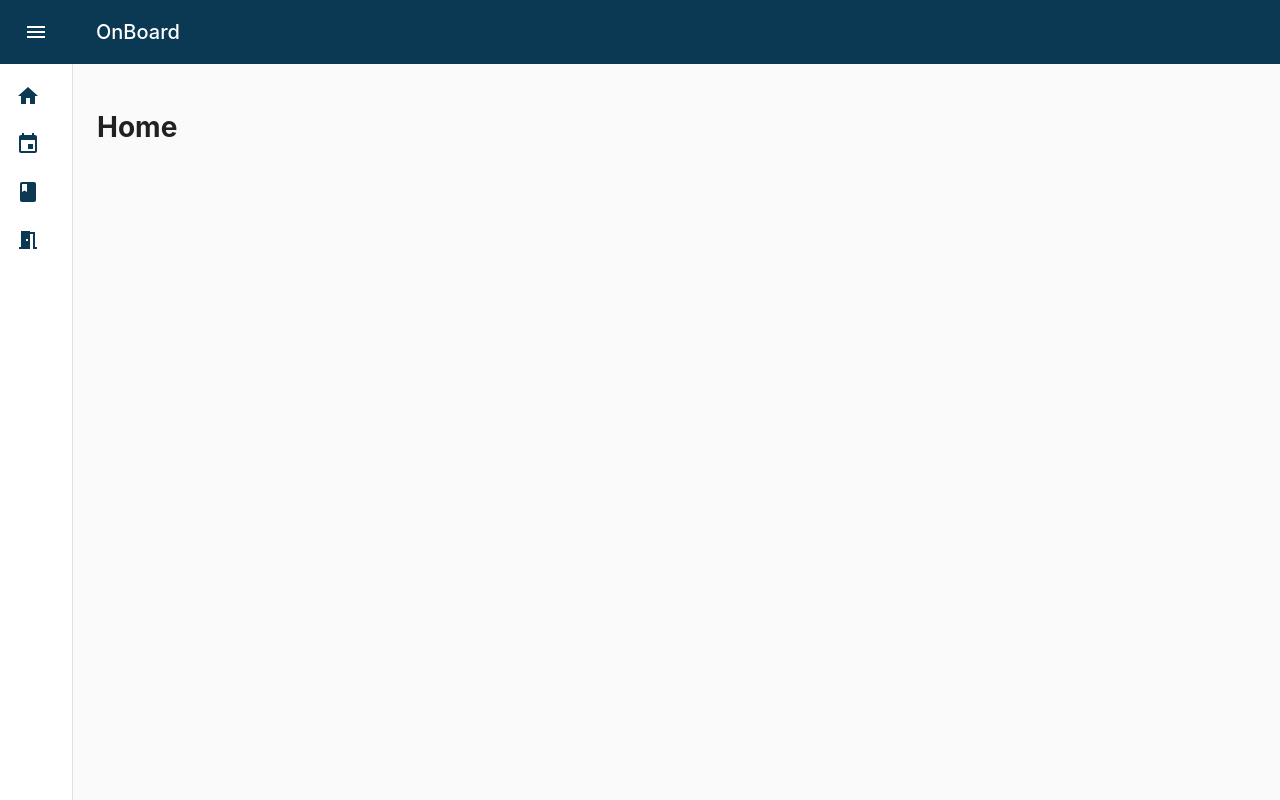
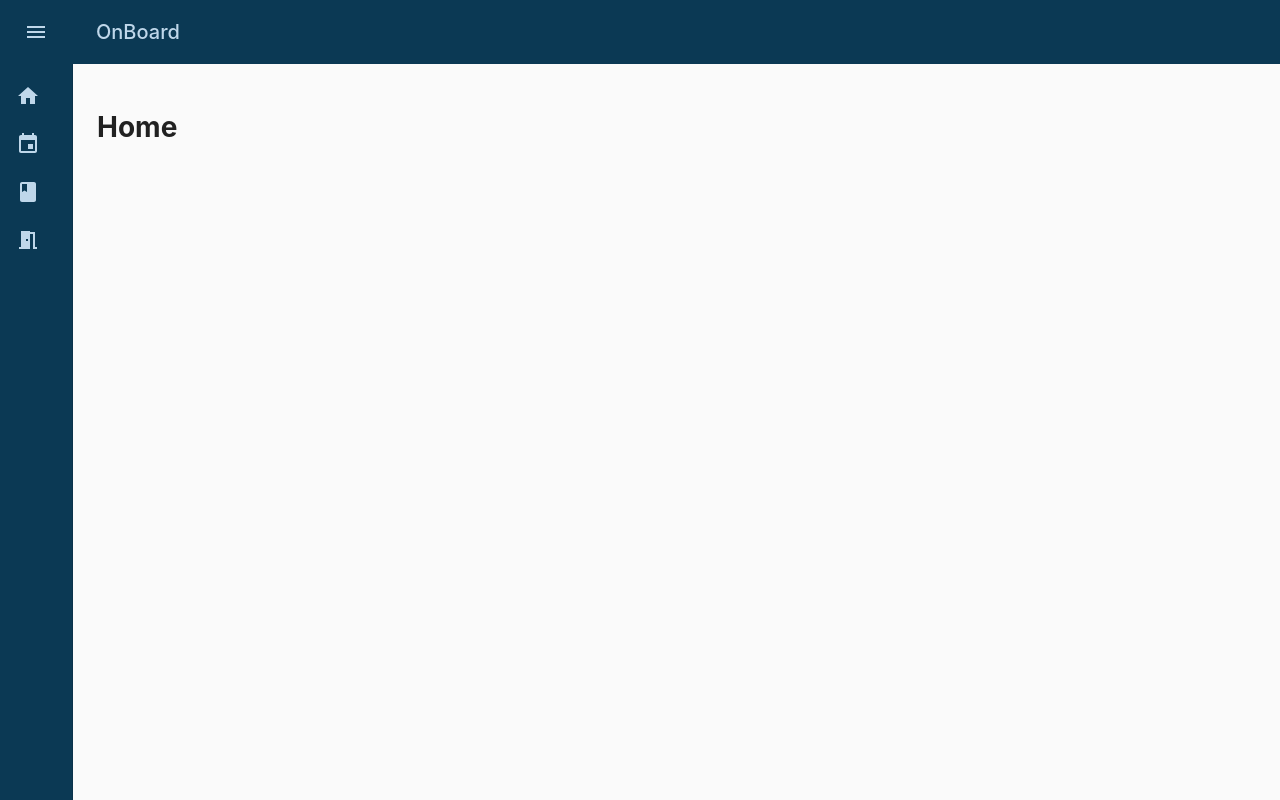
Before and after one commit to doofenshmirtz-deco-inc/OnBoard, a React (Create React App) app in the folder client/: page / in a window 1280 px wide. Built offline with nearby package versions, Linux system fonts and the light colour scheme; the HTML template or start-up script is replaced by a standard one; a web font is replaced by a local one.

Commit message:
Revamped sidebar colouring

```diff
--- a/client/src/App.tsx
+++ b/client/src/App.tsx
@@ -70,6 +70,12 @@ export default function App() {
         '"Segoe UI Symbol"',
       ].join(","),
     },
+    palette: {
+      primary: {
+        main: "#0B3954",
+        contrastText: "#BFD7EA"
+      },
+    }
   });
 
   return (
--- a/client/src/components/Sidebar.tsx
+++ b/client/src/components/Sidebar.tsx
@@ -33,7 +33,7 @@ const useStyles = makeStyles((theme: Theme) =>
         easing: theme.transitions.easing.sharp,
         duration: theme.transitions.duration.leavingScreen,
       }),
-      background: "#0B3954"
+      background: theme.palette.primary.main,
     },
     appBarShift: {
       marginLeft: drawerWidth,
@@ -53,6 +53,8 @@ const useStyles = makeStyles((theme: Theme) =>
       width: drawerWidth,
       flexShrink: 0,
       whiteSpace: 'nowrap',
+      color: theme.palette.primary.contrastText,
+      backgroundColor: theme.palette.primary.main,
     },
     drawerOpen: {
       width: drawerWidth,
@@ -73,7 +75,7 @@ const useStyles = makeStyles((theme: Theme) =>
       },
     },
     paper: {
-      backgroundColor: "#0B3954",
+      background: theme.palette.primary.main,
       color: "#BFD7EA",
     },
     toolbar: {
@@ -89,7 +91,7 @@ const useStyles = makeStyles((theme: Theme) =>
       padding: theme.spacing(3),
     },
     icon: {
-      color: "#0B3954",
+      color: theme.palette.primary.contrastText
     },
   }),
 );
@@ -140,7 +142,7 @@ export default function MiniDrawer() {
           [classes.drawerClose]: !open,
         })}
         classes={{
-          paper: clsx({
+          paper: clsx(classes.drawer, {
             [classes.drawerOpen]: open,
             [classes.drawerClose]: !open,
           }),
```
